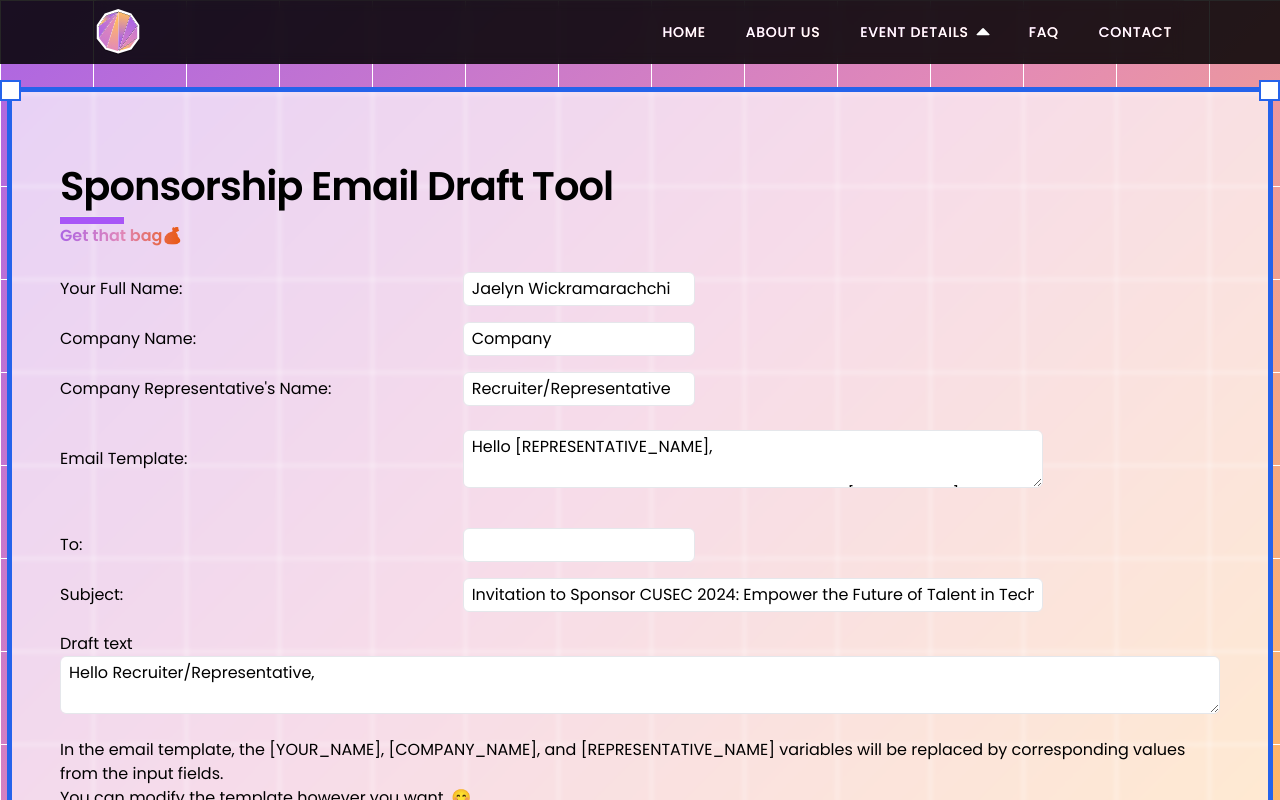
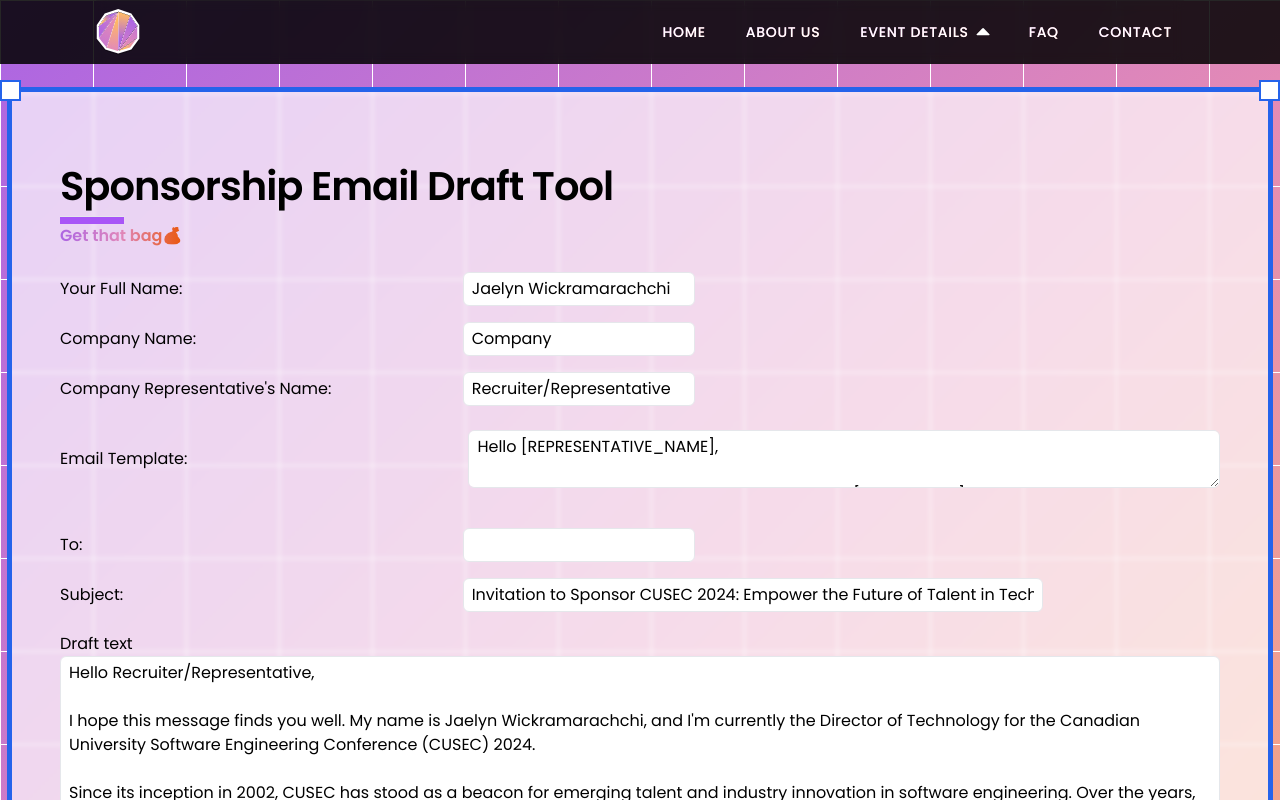
Before and after one commit to cusec/2024, a Next.js app: page /email-drafts in a window 1280 px wide. Shown: the top 800 px of the page. Built offline with nearby package versions, Linux system fonts and the light colour scheme.

Commit message:
feat: Start result text field at the size of template text

```diff
--- a/src/app/email-drafts/page.tsx
+++ b/src/app/email-drafts/page.tsx
@@ -1,7 +1,7 @@
 "use client";
 
 import BlueBorderSquareBox from "@/components/Landing Page/BlueBorderSquareBox";
-import { useState, ChangeEvent, useEffect } from "react";
+import { useState, ChangeEvent, useEffect, useRef} from "react";
 
 export default function EmailDrafts() {
   const initialTemplate = `Hello [REPRESENTATIVE_NAME],
@@ -80,7 +80,17 @@ Cheers,
   // Initialize result text on first render
   useEffect(() => {
     updateResultText(initialTemplate, initialInputValues);
-  }, []);
+  });
+
+  // Resize textarea to fit content
+  const textAreaRef = useRef<HTMLTextAreaElement>(null);
+
+  useEffect(() => {
+    if (textAreaRef.current) {
+      textAreaRef.current.style.height = "auto";
+      textAreaRef.current.style.height = `${textAreaRef.current.scrollHeight}px`;
+    }
+  }, [resultText]);
 
   return (
     // TODO: Refactor code to use extract out common classes
@@ -160,7 +170,7 @@ Cheers,
                 <textarea
                   id="template"
                   name="template"
-                  className="ml-4 w-1/2 outline-none focus:ring ring-royalPurple rounded-md text-[12px] md:text-[16px] py-1 px-2 border"
+                  className="ml-40 w-full outline-none focus:ring ring-royalPurple rounded-md text-[12px] md:text-[16px] py-1 px-2 border"
                   value={templateText}
                   onChange={handleTemplateChange}
                   required
@@ -220,6 +230,8 @@ Cheers,
                   readOnly
                   className="outline-none focus:ring ring-royalPurple rounded-md text-[12px] md:text-[16px] py-1 px-2 border"
                   value={resultText}
+                  ref={textAreaRef}
+                  style={{ overflow: "hidden" }}
                 />
               </div>
             </div>
```
